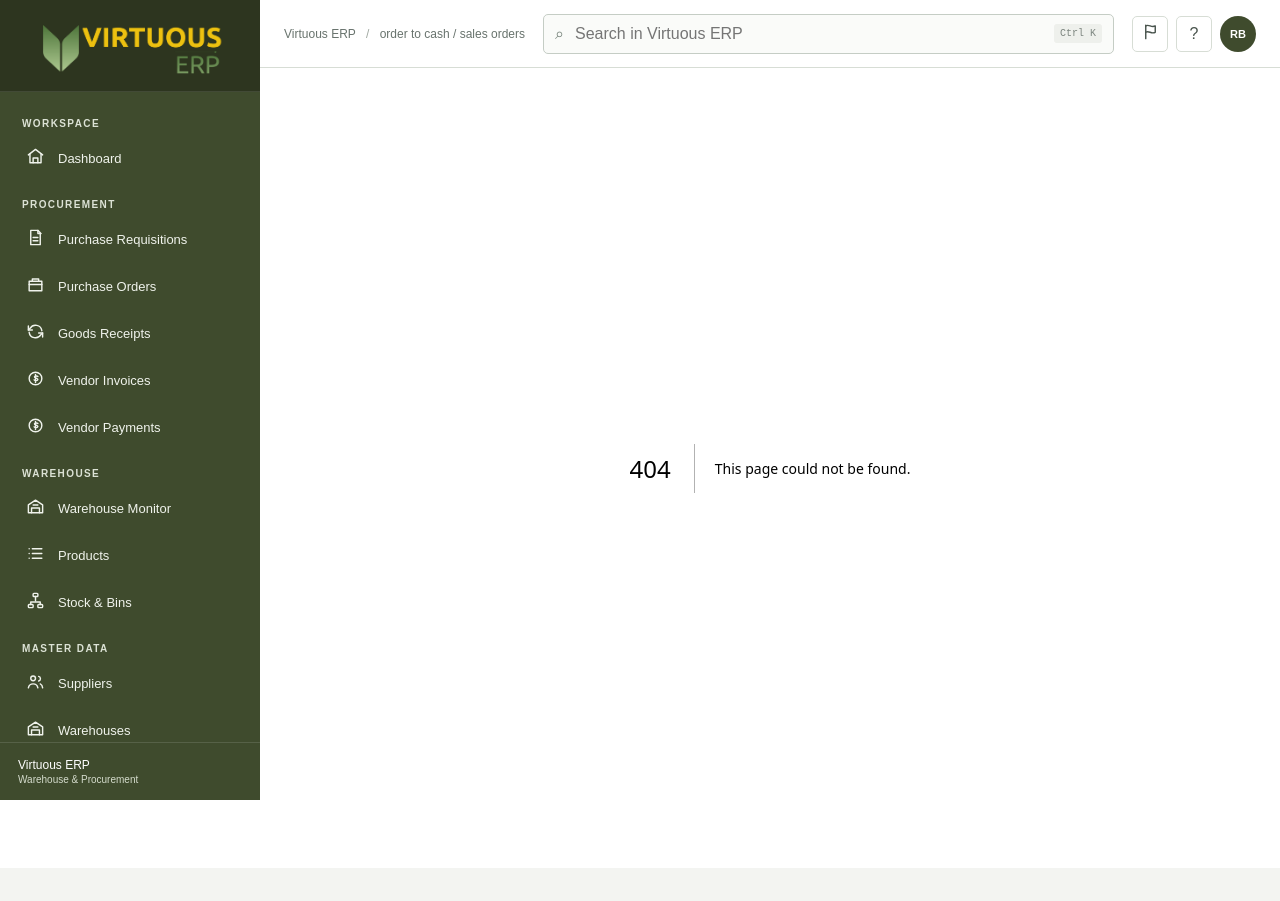
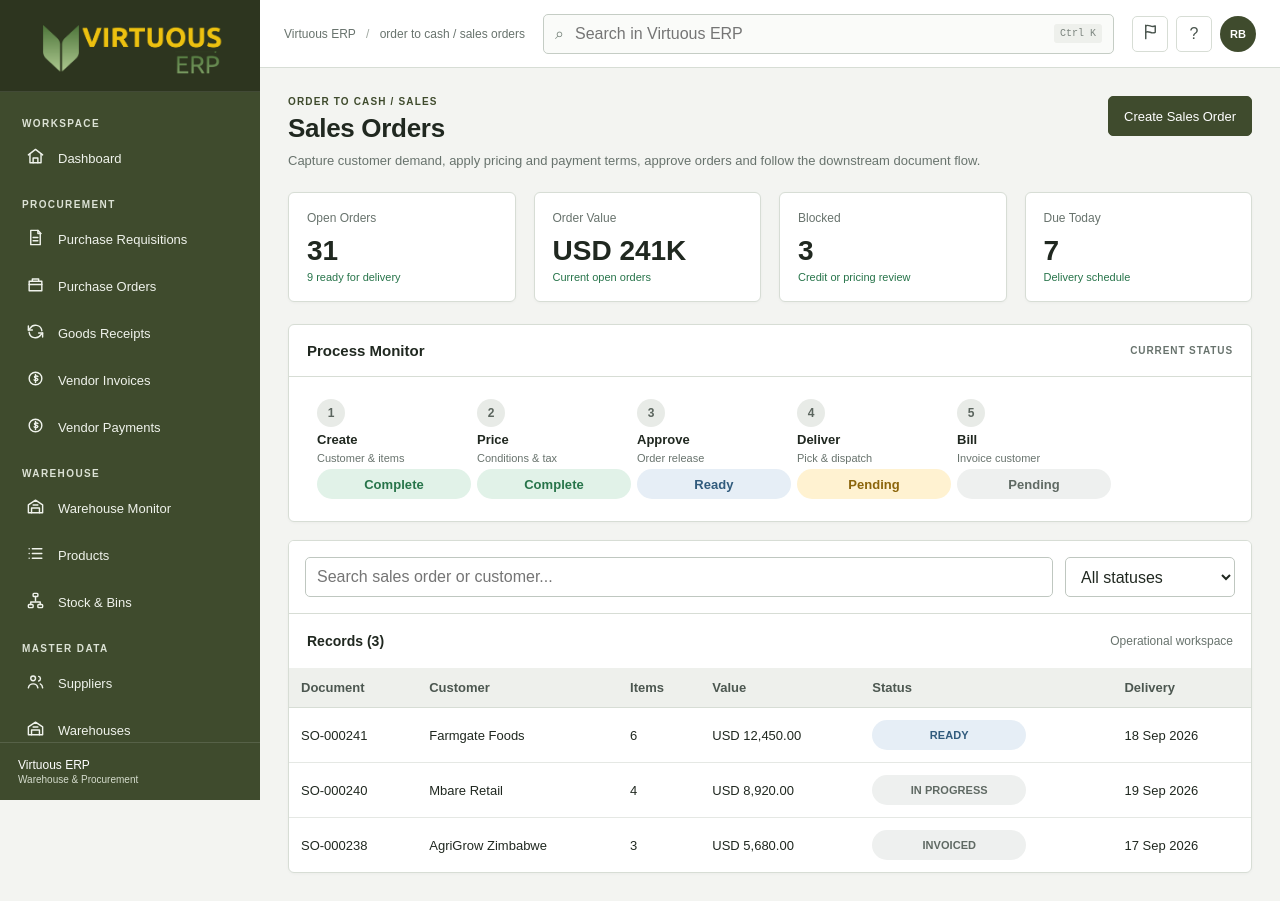
Before and after one commit to robiebnd/Virtuous-ERP, a Next.js app in the folder frontend/: page /order-to-cash/sales-orders in a window 1280 px wide. Before the commit this address had no page. Before the commit the page ends 868 px from the top, so only its background shows below. Built offline with nearby package versions, Linux system fonts and the light colour scheme; a web font is replaced by a local one.

Commit message:
Add sales orders workspace

```diff
--- /dev/null
+++ b/frontend/app/order-to-cash/sales-orders/page.tsx
@@ -0,0 +1,11 @@
+"use client";
+import { ModuleWorkspace } from "@/components/ModuleWorkspace";
+
+export default function SalesOrders() {
+  const rows = [
+    { Document: "SO-000241", Customer: "Farmgate Foods", Items: "6", Value: "USD 12,450.00", Status: "READY", Delivery: "18 Sep 2026" },
+    { Document: "SO-000240", Customer: "Mbare Retail", Items: "4", Value: "USD 8,920.00", Status: "IN_PROGRESS", Delivery: "19 Sep 2026" },
+    { Document: "SO-000238", Customer: "AgriGrow Zimbabwe", Items: "3", Value: "USD 5,680.00", Status: "INVOICED", Delivery: "17 Sep 2026" },
+  ];
+  return <ModuleWorkspace eyebrow="ORDER TO CASH / SALES" title="Sales Orders" description="Capture customer demand, apply pricing and payment terms, approve orders and follow the downstream document flow." createHref="/order-to-cash/sales-orders/new" createLabel="Create Sales Order" stats={[{label:"Open Orders",value:"31",foot:"9 ready for delivery"},{label:"Order Value",value:"USD 241K",foot:"Current open orders"},{label:"Blocked",value:"3",foot:"Credit or pricing review",tone:"warning"},{label:"Due Today",value:"7",foot:"Delivery schedule"}]} process={[{label:"Create",detail:"Customer & items",status:"Complete",tone:"approved"},{label:"Price",detail:"Conditions & tax",status:"Complete",tone:"approved"},{label:"Approve",detail:"Order release",status:"Ready",tone:"ready"},{label:"Deliver",detail:"Pick & dispatch",status:"Pending",tone:"pending"},{label:"Bill",detail:"Invoice customer",status:"Pending",tone:"draft"}]} columns={["Document","Customer","Items","Value","Status","Delivery"]} rows={rows} searchPlaceholder="Search sales order or customer..." />;
+}
```
